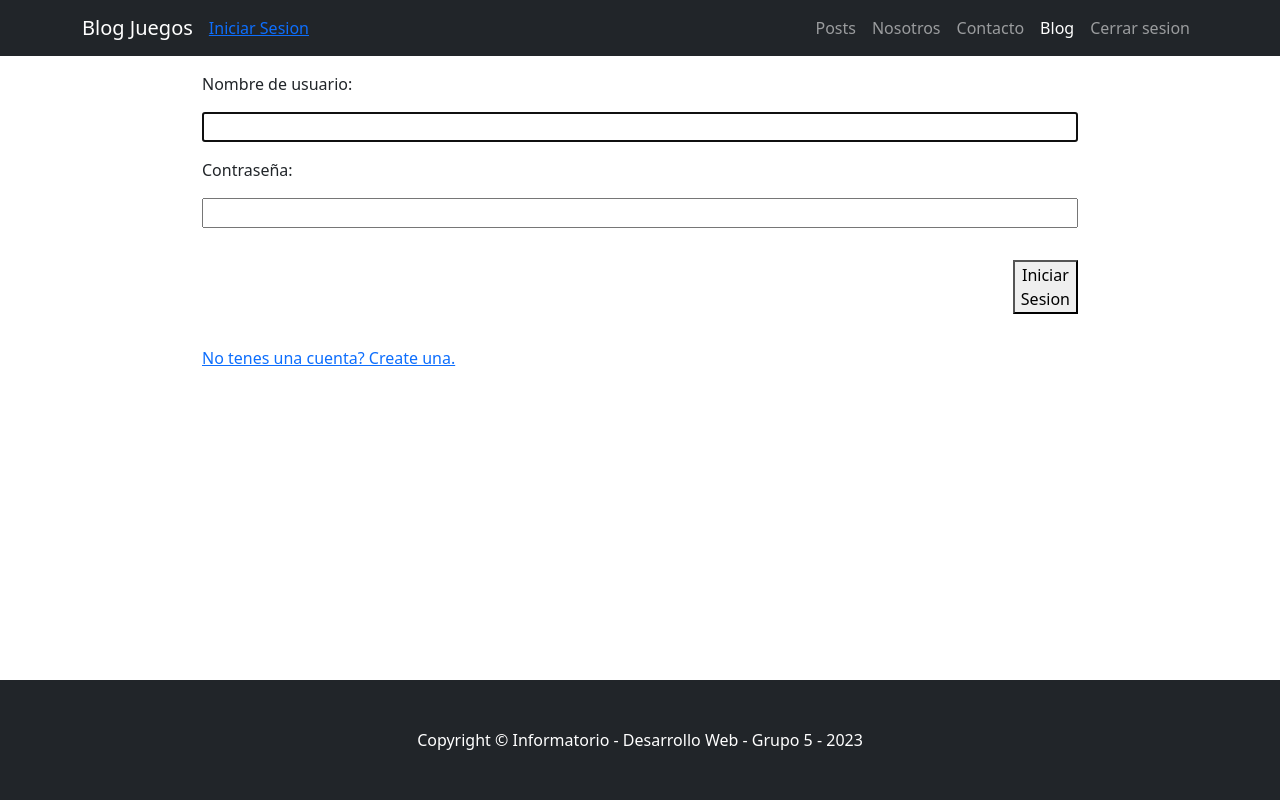
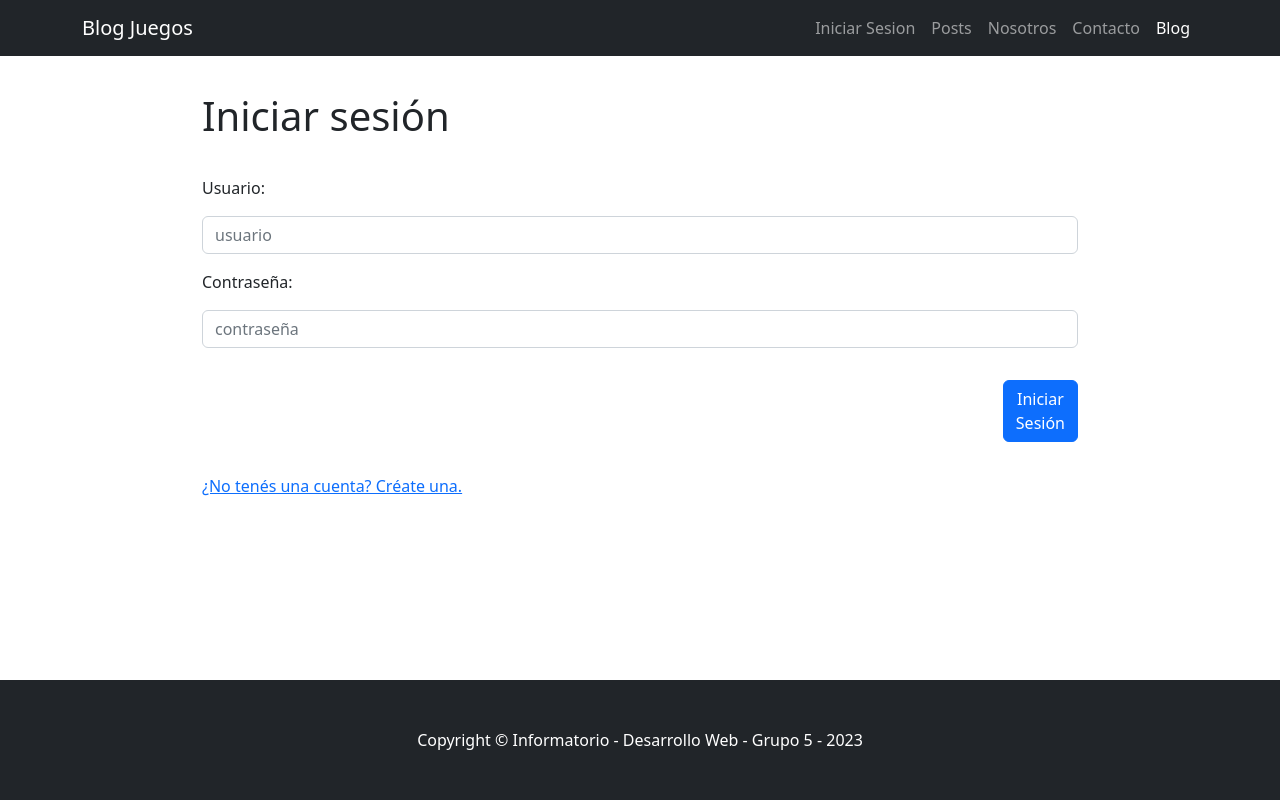
Before and after one commit to LucasNahuel/blog_grupo_5, a Django app: page /usuarios/login/ in a window 1280 px wide. Run offline with Django 4.2, Linux system fonts and the light colour scheme; some libraries are stand-ins or nearby versions.

Commit message:
añade estilos a los forms

```diff
--- a/blog_grupo_5/settings.py
+++ b/blog_grupo_5/settings.py
@@ -85,9 +85,9 @@ WSGI_APPLICATION = 'blog_grupo_5.wsgi.application'
 DATABASES = {
     'default': {
         'ENGINE': 'django.db.backends.mysql',
-        'NAME': 'post',
-        'USER': 'root',
-        'PASSWORD': '#Pochy2020*',
+        'NAME': 'blog',
+        'USER': 'usuario',
+        'PASSWORD': 'contrasenia123',
         'HOST': 'localhost',
         'PORT': '3306',
     }
--- a/post/forms.py
+++ b/post/forms.py
@@ -5,3 +5,9 @@ class Crear_post(forms.ModelForm):
     class Meta:
         model = post
         fields = ['titulo', 'cuerpo', 'categoria', 'creador']
+        widgets = {
+            'titulo': forms.TextInput(attrs={'class':'form-control'}),
+            'cuerpo': forms.Textarea(attrs={'class':'form-control'}),
+            'categoria': forms.TextInput(attrs={'class':'form-control'}),
+            'creador': forms.TextInput(attrs={'class':'form-control'}),
+        }
--- a/static/styles.css
+++ b/static/styles.css
@@ -1,3 +1,7 @@
+:root{
+    --warning: #dc3545;
+}
+
 form{
     display: flex;
     flex-direction: column;
@@ -49,3 +53,17 @@ form h1{
     align-items: center;
     justify-content: center;
 }
+
+ul.errorlist.nonfield{
+    padding-left: 0;
+    list-style: none;
+}
+
+ul.errorlist.nonfield li{
+    color: #721c24;
+    background-color: #f8d7da;
+    padding: 0.5em;
+    border: 1px solid transparent;
+    border-radius: 0.25rem;
+    border-color: #f5c6cb;
+}
--- a/templates/base.html
+++ b/templates/base.html
@@ -31,22 +31,29 @@
                 <button class="navbar-toggler" type="button" data-bs-toggle="collapse" data-bs-target="#navbarSupportedContent" aria-controls="navbarSupportedContent" aria-expanded="false" aria-label="Toggle navigation"><span class="navbar-toggler-icon"></span></button>
 
                 <div class="collapse navbar-collapse" id="navbarSupportedContent">
-                    <span>
+
+                    <ul class="navbar-nav ms-auto mb-2 mb-lg-0">
 
                         {% if user.is_authenticated %}
-                            <a href=""> {{user.first_name}} </a>
+                            <li class="nav-item"><a class="nav-link" href="">{{user.first_name}}</a></li>
+
                         {% else %}
-                            <a href ="{% url 'login' %}">Iniciar Sesion</a>
+
+                        <li class="nav-item"><a class="nav-link" href="{% url 'login' %}">Iniciar Sesion</a></li>
+
                         {% endif %}
-
-                    </span>
-                    <ul class="navbar-nav ms-auto mb-2 mb-lg-0">
 
                         <li class="nav-item"><a class="nav-link" href="{% url 'posts' %}">Posts</a></li>
                         <li class="nav-item"><a class="nav-link" href="#!">Nosotros</a></li>
                         <li class="nav-item"><a class="nav-link" href="#!">Contacto</a></li>
                         <li class="nav-item"><a class="nav-link active" aria-current="page" href="#">Blog</a></li>
-                        <li class="nav-item"><a class="nav-link" href="{% url 'logout' %}">Cerrar sesion</a></li>
+
+
+                        {% if user.is_authenticated %}
+                            <li class="nav-item"><a class="nav-link" href="{% url 'logout' %}">Cerrar sesion</a></li>
+                        {% endif %}
+
+
                     </ul>
                 </div>
             </div>
@@ -75,31 +82,31 @@
                 <div class="col-lg-4">
                     <!-- Search widget-->
                     <div class="card mb-4">
-                        <div class="card-header">Search</div>
+                        <div class="card-header">Buscar</div>
                         <div class="card-body">
                             <div class="input-group">
-                                <input class="form-control" type="text" placeholder="Enter search term..." aria-label="Enter search term..." aria-describedby="button-search" />
-                                <button class="btn btn-primary" id="button-search" type="button">Go!</button>
+                                <input class="form-control" type="text" placeholder="Busca algo..." aria-label="Busca algo..." aria-describedby="button-search" />
+                                <button class="btn btn-primary" id="button-search" type="button">Ir!</button>
                             </div>
                         </div>
                     </div>
                     <!-- Categories widget-->
                     <div class="card mb-4">
-                        <div class="card-header">Categories</div>
+                        <div class="card-header">Categorías</div>
                         <div class="card-body">
                             <div class="row">
                                 <div class="col-sm-6">
                                     <ul class="list-unstyled mb-0">
-                                        <li><a href="#!">Web Design</a></li>
-                                        <li><a href="#!">HTML</a></li>
-                                        <li><a href="#!">Freebies</a></li>
+                                        <li><a href="#!">PlayStation</a></li>
+                                        <li><a href="#!">Xbox</a></li>
+                                        <li><a href="#!">PC</a></li>
                                     </ul>
                                 </div>
                                 <div class="col-sm-6">
                                     <ul class="list-unstyled mb-0">
-                                        <li><a href="#!">JavaScript</a></li>
-                                        <li><a href="#!">CSS</a></li>
-                                        <li><a href="#!">Tutorials</a></li>
+                                        <li><a href="#!">Acción</a></li>
+                                        <li><a href="#!">RPG</a></li>
+                                        <li><a href="#!">Deportes</a></li>
                                     </ul>
                                 </div>
                             </div>
--- a/templates/post/crear_post.html
+++ b/templates/post/crear_post.html
@@ -13,7 +13,7 @@
 
         {{form}}
 
-        <button type="submit" class="btn btn-primary">crear</button>
+        <button type="submit" class="btn btn-primary">Crear post</button>
     </form>
 {% endblock content %}
 
--- a/templates/post/eliminar_post.html
+++ b/templates/post/eliminar_post.html
@@ -9,7 +9,7 @@
 
         <h4>¿Estás seguro que quieres eliminar éste post?</h4>
 
-        <button type="submit" class="btn btn-primary">Eliminar</button>
+        <button type="submit" class="btn btn-primary">Eliminar post</button>
 
     </form>
 
--- a/templates/usuarios/login.html
+++ b/templates/usuarios/login.html
@@ -3,11 +3,15 @@
 
 {% block content %}
 
+
     <form method ="post"> {% csrf_token %}
+        <h1>Iniciar sesión</h1>
         {{form}}
-        <button type ="submit">Iniciar Sesion</button>
-        <a href="{% url 'registrarse' %}">No tenes una cuenta? Create una.</a>
+        <button type ="submit" class="btn btn-primary">Iniciar Sesión</button>
+        <a href="{% url 'registrarse' %}">¿No tenés una cuenta? Créate una.</a>
     </form>
+
+
 
 
 {% endblock content %}
--- a/usuarios/forms.py
+++ b/usuarios/forms.py
@@ -1,7 +1,42 @@
-from django.contrib.auth.forms import UserCreationForm
+from django.contrib.auth.forms import UserCreationForm, AuthenticationForm
+from django import forms
 from .models import Usuario
 
 class RegistrarseForm(UserCreationForm):
+
+    password1 = forms.CharField(
+        label="Contraseña",
+        widget=forms.PasswordInput(attrs={'class':'form-control', 'type':'password', 'align':'center', 'placeholder':'contraseña'}),
+    )
+    password2 = forms.CharField(
+        label="Confirmar contraseña",
+        widget=forms.PasswordInput(attrs={'class':'form-control', 'type':'password', 'align':'center', 'placeholder':'contraseña'}),
+    )
+
     class Meta:
         model=Usuario
         fields=['first_name', 'last_name', 'username', 'password1', 'password2', 'email','telefono', 'domicilio']
+        widgets={
+            'first_name': forms.TextInput(attrs={'class':'form-control'}),
+            'last_name': forms.TextInput(attrs={'class':'form-control'}),
+            'username': forms.TextInput(attrs={'class':'form-control'}),
+            'email': forms.TextInput(attrs={'class':'form-control'}),
+            'telefono': forms.TextInput(attrs={'class':'form-control'}),
+            'domicilio': forms.TextInput(attrs={'class':'form-control'})
+        }
+
+class UserLoginForm(AuthenticationForm):
+
+    username = forms.CharField(
+        label="Usuario",
+        widget=forms.PasswordInput(attrs={'class':'form-control', 'type':'text', 'align':'center', 'placeholder':'usuario'}),
+    )
+
+    password = forms.CharField(
+        label="Contraseña",
+        widget=forms.PasswordInput(attrs={'class':'form-control', 'type':'password', 'align':'center', 'placeholder':'contraseña'}),
+    )
+
+    class Meta:
+        model=Usuario
+        fields=['username', 'password']
--- a/usuarios/urls.py
+++ b/usuarios/urls.py
@@ -4,7 +4,8 @@ from django.contrib.auth import views as auth_views
 
 urlpatterns = [
     path('registrarse/', views.RegistrarseView.as_view(), name='registrarse'),
-    path('login/', auth_views.LoginView.as_view(template_name='usuarios/login.html'), name='login'),
-    path('logout/', auth_views.LogoutView.as_view(next_page='login'), name='logout')
+    #path('login/', auth_views.LoginView.as_view(template_name='usuarios/login.html'), name='login'),
+    path('login/', views.LoginView.as_view(), name="login"),
+    path('logout/', auth_views.LogoutView.as_view(next_page='../../'), name='logout')
 
 ]
--- a/usuarios/views.py
+++ b/usuarios/views.py
@@ -1,9 +1,8 @@
 from django.shortcuts import render
-from django.contrib.auth.forms import UserCreationForm
 from django.views.generic import CreateView
 from .models import Usuario
-from .forms import RegistrarseForm
-from django.contrib.auth import login
+from .forms import RegistrarseForm, UserLoginForm
+from django.contrib.auth import login, views
 
 # Create your views here.
 
@@ -17,3 +16,9 @@ class RegistrarseView(CreateView):
         usuario = form.save()
         login(self.request, usuario)
         return response
+
+
+class LoginView(views.LoginView):
+    model = Usuario
+    template_name = 'usuarios/login.html'
+    form_class = UserLoginForm
```
Also changed, not shown: templates/usuarios/registrarse.html (+9 -4 lines).
